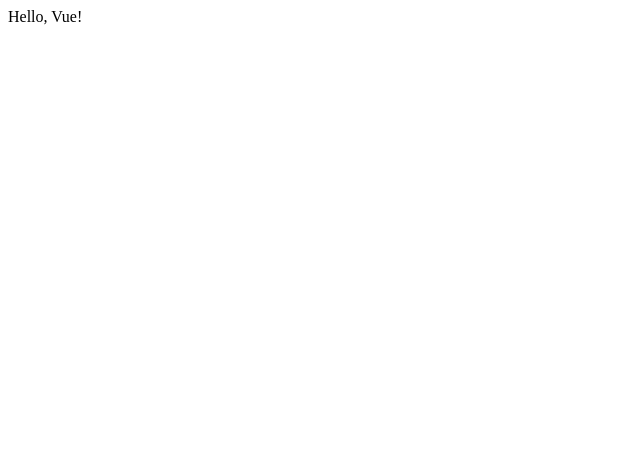
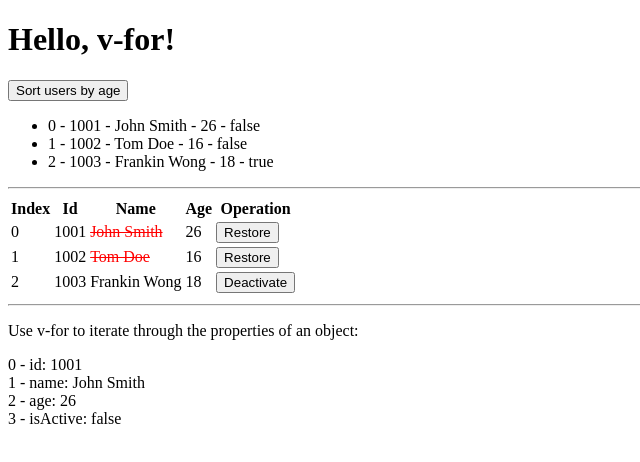
Before and after one commit to evelyntrann/learn-vue-3-with-bingyang, a Vue app: page / in a window 1280 px wide. Shown: the top 462 px of the page, without its empty margins (0-640 px from the left). Built offline with nearby package versions, Linux system fonts and the light colour scheme.

Commit message:
List rendering

```diff
--- a/src/App.vue
+++ b/src/App.vue
@@ -1,10 +1,62 @@
 <template>
-  <div>
-    Hello, Vue!
+  <h1>{{ message }}</h1>
+  <button @click="sortUsersByAge">Sort users by age</button>
+  <ul>
+    <li v-for="(user, index) in users" :key="user.id">
+      {{ index }} - {{ user.id }} - {{ user.name }} - {{ user.age }} -
+      {{ user.isActive }}
+    </li>
+  </ul>
+
+  <hr />
+
+  <table>
+    <tr>
+      <th>Index</th>
+      <th>Id</th>
+      <th>Name</th>
+      <th>Age</th>
+      <th>Operation</th>
+    </tr>
+    <tr v-for="(user, index) in users" :key="user.id">
+      <td>{{ index }}</td>
+      <td>{{ user.id }}</td>
+      <td :class="{ inactive: !user.isActive }">{{ user.name }}</td>
+      <td>{{ user.age }}</td>
+      <td>
+        <button @click="user.isActive = !user.isActive">
+          {{ user.isActive ? 'Deactivate' : 'Restore' }}
+        </button>
+      </td>
+    </tr>
+  </table>
+
+  <hr />
+  <p>Use v-for to iterate through the properties of an object:</p>
+  <div v-for="(value, key, index) in users[0]">
+    {{ index }} - {{ key }}: {{ value }}
   </div>
 </template>
 
 <script setup>
+import { ref } from 'vue'
+
+let message = ref('Hello, v-for!')
+
+const users = ref([
+  { id: 1001, name: 'John Smith', age: 26, isActive: false },
+  { id: 1002, name: 'Tom Doe', age: 16, isActive: false },
+  { id: 1003, name: 'Frankin Wong', age: 18, isActive: true }
+])
+
+function sortUsersByAge() {
+  users.value.sort((a, b) => a.age - b.age)
+}
 </script>
-<style lang="scss" scoped>
+
+<style scoped>
+.inactive {
+  color: red;
+  text-decoration: line-through;
+}
 </style>
```
